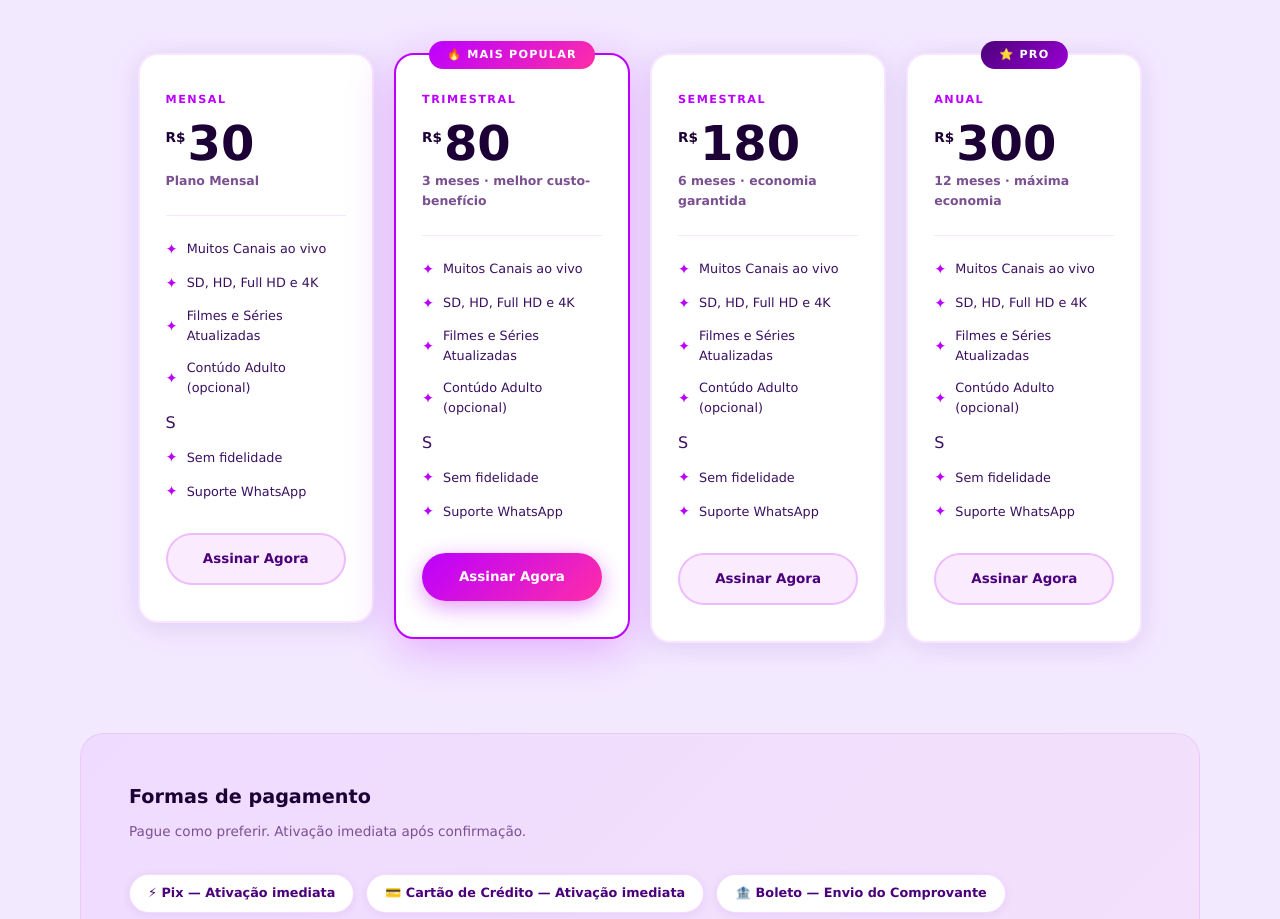
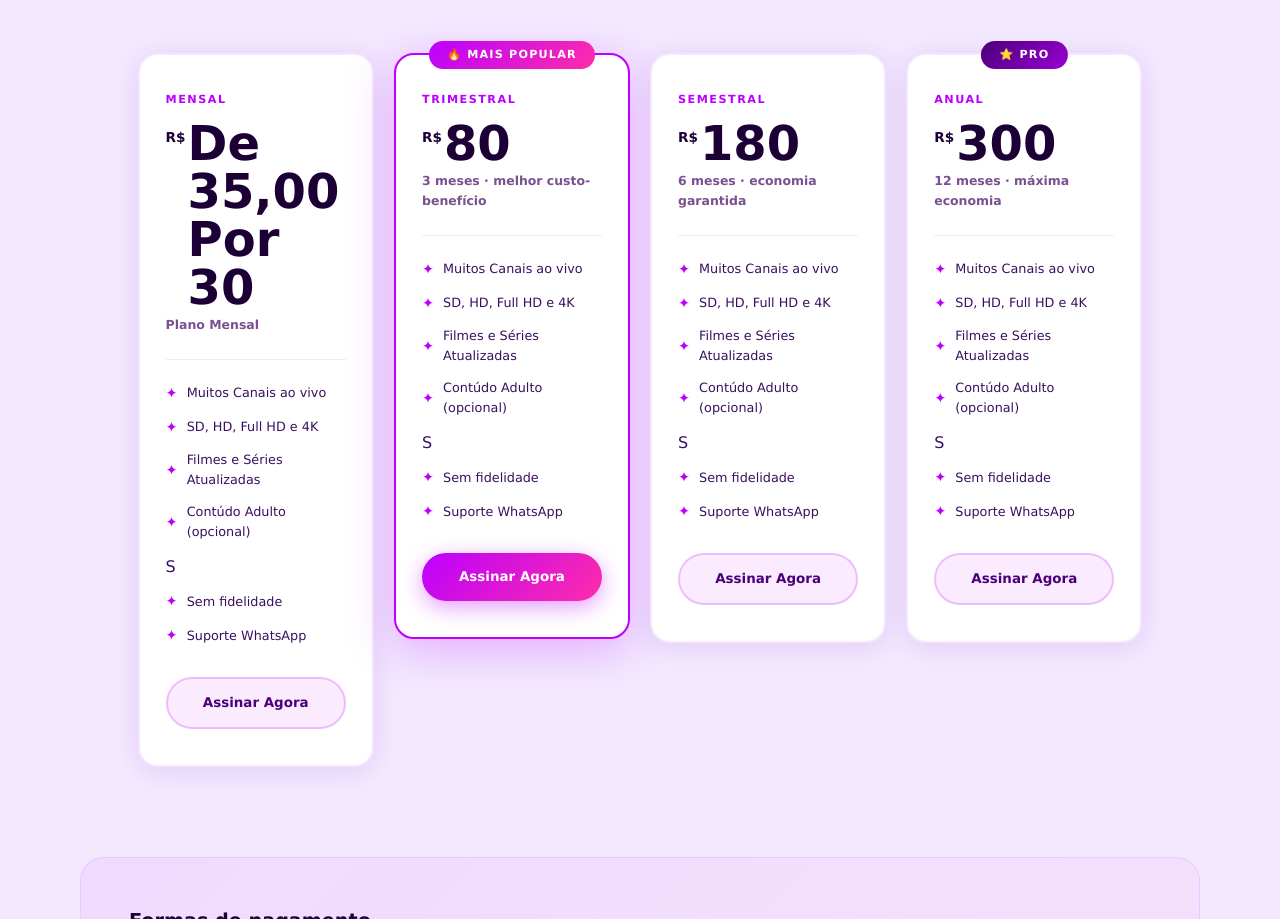
Before and after one commit to admhipertv/hipertv, a plain HTML site: page index.html in a window 1280 px wide. Shown: the part 2433-3352 px from the top of the page. Drawn offline with Linux system fonts and the light colour scheme.

Commit message:
ndex.html

```diff
--- a/index.html
+++ b/index.html
@@ -581,7 +581,7 @@ footer{background:var(--text);color:rgba(255,255,255,.65);padding:60px 5% 32px}
         <div class="plan-period">Mensal</div>
         <div class="plan-price-row">
           <span class="plan-curr">R$</span>
-          <span class="plan-amt">30</span>
+          <span class="plan-amt">De 35,00 Por 30</span>
         </div>
         <div class="plan-name">Plano Mensal</div>
         <div class="plan-sep"></div>
```
